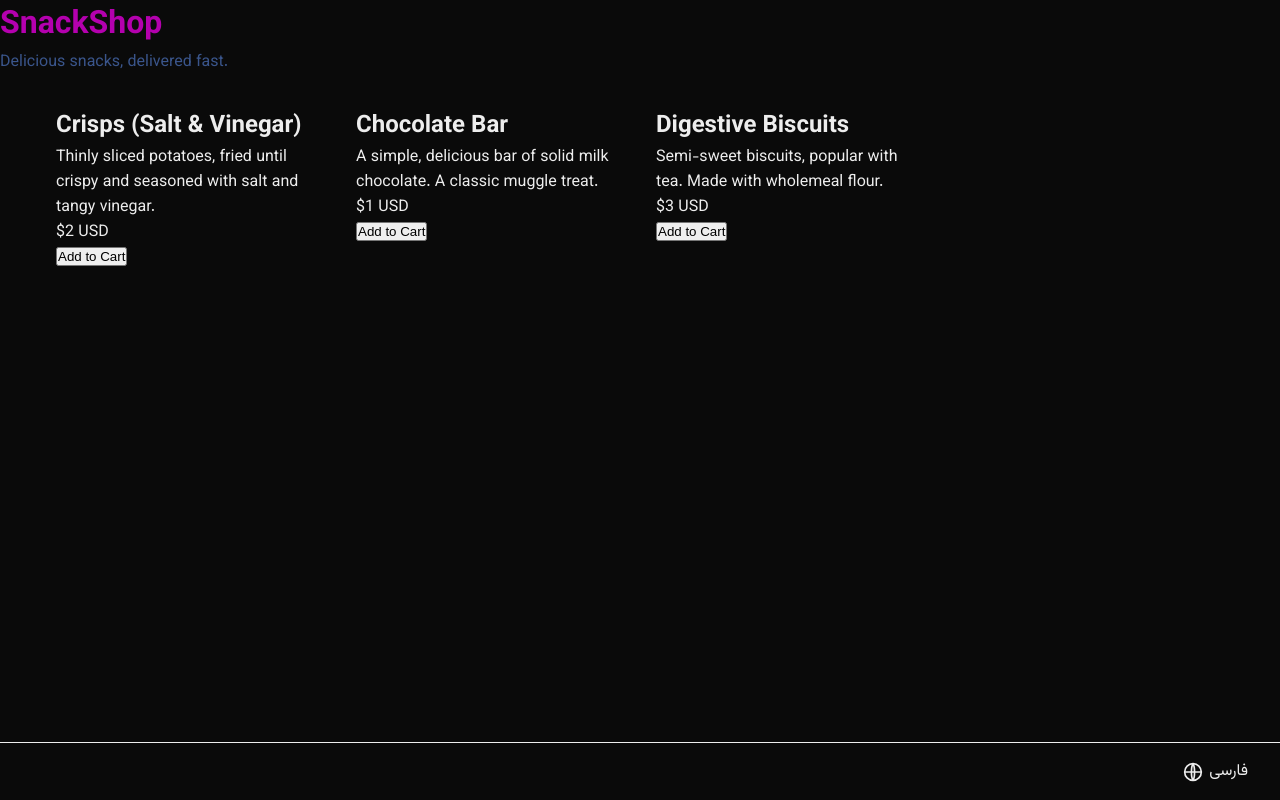
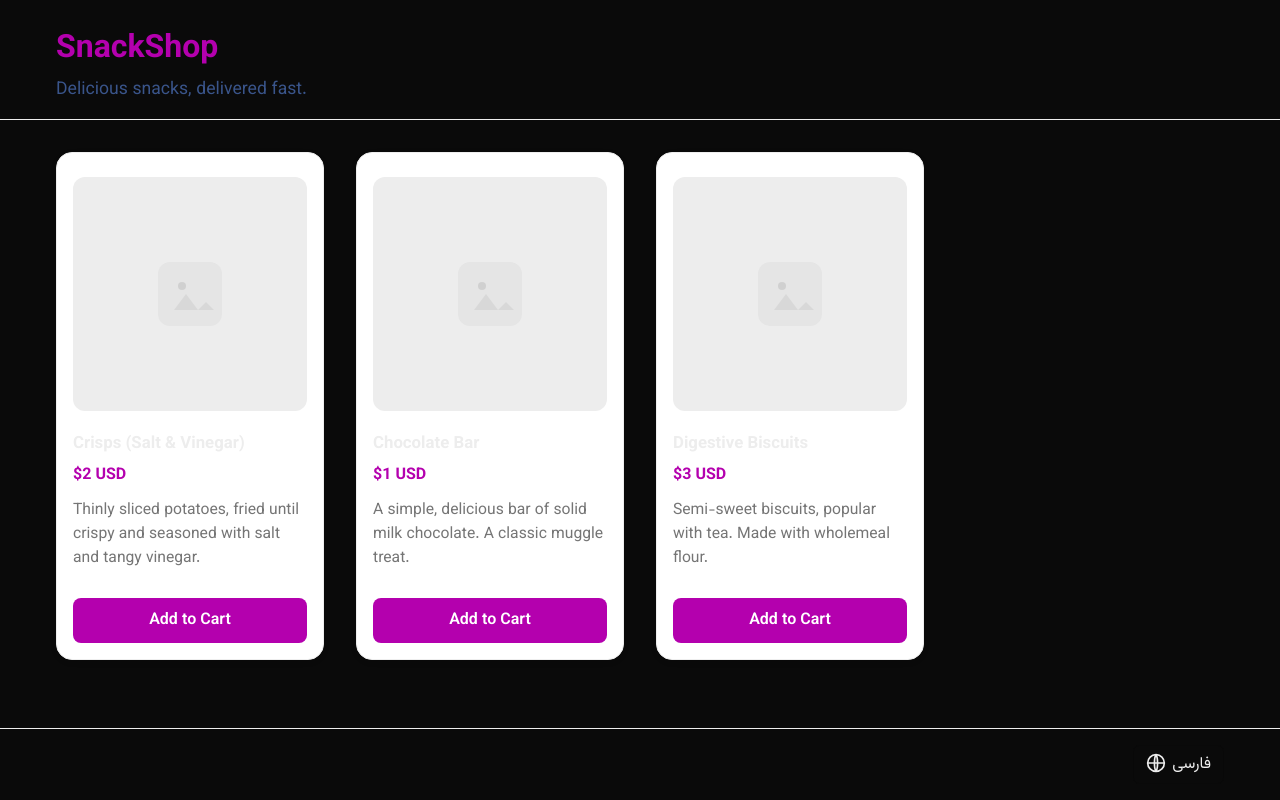
Before and after one commit to b-amir/snack-shop, a Next.js app: page /en in a window 1280 px wide. Built offline with nearby package versions, Linux system fonts and the light colour scheme.

Commit message:
style: Refactor to CSS Modules and enhance UI

```diff
--- /dev/null
+++ b/src/app/[locale]/layout.module.css
@@ -0,0 +1,87 @@
+.body {
+  font-family: var(--font-vazirmatn), "Segoe UI", "Tahoma", "Geneva", "Arial",
+    "sans-serif";
+  min-height: 100vh;
+  display: flex;
+  flex-direction: column;
+}
+
+.mainContainer {
+  flex: 1;
+  width: 100%;
+}
+
+.header {
+  width: 100%;
+  border-bottom: 1px solid #eee;
+  background: var(--background);
+  display: flex;
+  justify-content: center;
+}
+
+.headerContent {
+  width: 100%;
+  max-width: 1200px;
+  padding: 1rem 16px 0 16px;
+  display: flex;
+  flex-direction: column;
+}
+
+.headerContentRtl {
+  align-items: flex-start;
+}
+
+.title {
+  margin: 8px 0 0 0;
+  font-size: 2rem;
+  color: var(--color-primary);
+}
+
+.subtitle {
+  margin: 2px 0 16px 0;
+  color: var(--color-accent);
+  font-size: 1.1rem;
+}
+
+.footer {
+  width: 100%;
+  display: flex;
+  justify-content: center;
+  align-items: center;
+  padding: 1rem 0;
+  box-sizing: border-box;
+  background: var(--background);
+  border-top: 1px solid #eee;
+  z-index: 100;
+}
+
+.footerContent {
+  max-width: 1200px;
+  width: 100%;
+  display: flex;
+  padding: 0 16px;
+}
+
+.languageSwitcher {
+  display: flex;
+  align-items: center;
+  gap: 6px;
+  margin-left: auto;
+  padding: 6px 12px;
+  border: 1px solid rgba(0, 0, 0, 0.1);
+  border-radius: 6px;
+  transition: border-color 0.2s ease-in-out;
+  text-decoration: none;
+  color: inherit;
+}
+
+.languageSwitcher:hover {
+  border-color: rgba(0, 0, 0, 0.3);
+  box-shadow: 0 1px 2px rgba(0, 0, 0, 0.05);
+}
+
+.languageSwitcher svg {
+  display: inline-block;
+  vertical-align: middle;
+  margin-bottom: 3px;
+}
--- a/src/app/[locale]/layout.tsx
+++ b/src/app/[locale]/layout.tsx
@@ -3,7 +3,8 @@ import { Vazirmatn } from "next/font/google";
 import "../globals.css";
 import QueryProvider from "../components/QueryProvider";
 import { getMessages } from "next-intl/server";
-import { NextIntlClientProvider } from "next-intl";
+import { NextIntlClientProvider, useTranslations } from "next-intl";
+import styles from "./layout.module.css";
 
 const vazirmatn = Vazirmatn({
   subsets: ["latin", "arabic"],
@@ -21,7 +22,7 @@ function LanguageSwitcher({ locale }: { locale: string }) {
   return (
     <a
       href={`/${otherLocale}`}
-      style={{ display: "flex", alignItems: "center", gap: 6 }}
+      className={styles.languageSwitcher}
       aria-label="Change language"
     >
       <svg
@@ -30,7 +31,6 @@ function LanguageSwitcher({ locale }: { locale: string }) {
         height="20"
         fill="none"
         viewBox="0 0 24 24"
-        style={{ display: "inline-block", verticalAlign: "middle" }}
       >
         <circle
           cx="12"
@@ -54,25 +54,28 @@ function LanguageSwitcher({ locale }: { locale: string }) {
 
 function Footer({ locale }: { locale: string }) {
   return (
-    <footer
-      style={{
-        width: "100%",
-        display: "flex",
-        justifyContent: "flex-end",
-        alignItems: "center",
-        padding: "1rem 2rem",
-        boxSizing: "border-box",
-        position: "fixed",
-        bottom: 0,
-        right: 0,
-        left: 0,
-        background: "var(--background)",
-        borderTop: "1px solid #eee",
-        zIndex: 100,
-      }}
-    >
-      <LanguageSwitcher locale={locale} />
+    <footer className={styles.footer}>
+      <div className={styles.footerContent}>
+        <LanguageSwitcher locale={locale} />
+      </div>
     </footer>
+  );
+}
+
+function Header({ locale }: { locale: string }) {
+  const t = useTranslations();
+  const isRTL = locale === "fa";
+  const headerContentClass = `${styles.headerContent} ${
+    isRTL ? styles.headerContentRtl : styles.headerContentLtr
+  }`;
+
+  return (
+    <header className={styles.header}>
+      <div className={headerContentClass}>
+        <h1 className={styles.title}>{t("header")}</h1>
+        <p className={styles.subtitle}>{t("subheader")}</p>
+      </div>
+    </header>
   );
 }
 
@@ -90,16 +93,12 @@ export default async function RootLayout({
       dir={locale === "fa" ? "rtl" : "ltr"}
       className={vazirmatn.variable}
     >
-      <body
-        style={{
-          fontFamily:
-            'Vazirmatn, "Segoe UI", "Tahoma", "Geneva", "Arial", "sans-serif"',
-          minHeight: "100vh",
-          paddingBottom: "60px", // space for footer
-        }}
-      >
+      <body className={styles.body}>
         <NextIntlClientProvider messages={messages}>
-          <QueryProvider>{children}</QueryProvider>
+          <Header locale={locale} />
+          <div className={`container ${styles.mainContainer}`}>
+            <QueryProvider>{children}</QueryProvider>
+          </div>
           <Footer locale={locale} />
         </NextIntlClientProvider>
       </body>
--- a/src/app/[locale]/page.module.css
+++ b/src/app/[locale]/page.module.css
@@ -170,3 +170,35 @@ a.secondary {
 .subtitle {
   color: var(--color-accent);
 }
+
+.container {
+  width: 100%;
+  max-width: 1200px;
+  margin: 0 auto;
+  padding: 0 16px;
+  display: flex;
+  flex-direction: column;
+  align-items: center;
+}
+
+.hero {
+  width: 100%;
+  text-align: center;
+  margin-bottom: 32px;
+}
+
+@media (max-width: 1280px) {
+  .container {
+    max-width: 100vw;
+    padding: 0 8px;
+  }
+}
+
+@media (max-width: 600px) {
+  .container {
+    padding: 0 4px;
+  }
+  .hero {
+    margin-bottom: 20px;
+  }
+}
--- a/src/app/[locale]/page.tsx
+++ b/src/app/[locale]/page.tsx
@@ -1,15 +1,9 @@
 import { ProductList } from "../components/products/ProductList";
 import styles from "./page.module.css";
-import { useTranslations } from "next-intl";
 
 export default function Home() {
-  const t = useTranslations();
   return (
     <div className={styles.container}>
-      <div className={styles.hero}>
-        <h1 className={styles.title}>{t("header")}</h1>
-        <p className={styles.subtitle}>{t("subheader")}</p>
-      </div>
       <ProductList />
     </div>
   );
--- a/src/app/components/products/ProductCard.tsx
+++ b/src/app/components/products/ProductCard.tsx
@@ -1,5 +1,6 @@
 import { Product, SupportedLocale } from "@/types/product";
 import { useTranslations } from "next-intl";
+import styles from "./ProductList.module.css";
 
 interface ProductCardProps {
   product: Product;
@@ -14,13 +15,32 @@ export function ProductCard({ product, locale }: ProductCardProps) {
       : product.price[locale];
   const currency = product.currency[locale];
   return (
-    <div className="product-card">
-      <h2>{product.name[locale]}</h2>
-      <p>{product.description[locale]}</p>
-      <p>
-        {locale === "fa" ? `${price} ${currency}` : `$${price} ${currency}`}
-      </p>
-      <button>{t("addToCart")}</button>
+    <div className={styles.productCard}>
+      <div className={styles.productImagePlaceholder}>
+        <svg
+          width="64"
+          height="64"
+          viewBox="0 0 64 64"
+          fill="none"
+          xmlns="http://www.w3.org/2000/svg"
+        >
+          <rect width="64" height="64" rx="12" fill="#e5e5e5" />
+          <g opacity="0.5">
+            <polygon points="16,48 28,32 40,48 48,40 56,48" fill="#cccccc" />
+            <circle cx="24" cy="24" r="4" fill="#bdbdbd" />
+          </g>
+        </svg>
+      </div>
+      <div className={styles.productInfo}>
+        <div className={styles.productTitle}>{product.name[locale]}</div>
+        <div className={styles.productPrice}>
+          {locale === "fa" ? `${price} ${currency}` : `$${price} ${currency}`}
+        </div>
+        <div className={styles.productDescription}>
+          {product.description[locale]}
+        </div>
+      </div>
+      <button className={styles.addToCartButton}>{t("addToCart")}</button>
     </div>
   );
 }
--- a/src/app/components/products/ProductList.module.css
+++ b/src/app/components/products/ProductList.module.css
@@ -7,7 +7,7 @@
 
 .grid {
   display: grid;
-  grid-template-columns: repeat(auto-fill, minmax(250px, 1fr));
+  grid-template-columns: repeat(4, 1fr);
   gap: 2rem;
   margin-bottom: 2rem;
 }
@@ -69,19 +69,92 @@
   border-radius: 0.5rem;
 }
 
-@media (max-width: 768px) {
+.productCard {
+  background: #fff;
+  border: 1px solid #eee;
+  border-radius: 16px;
+  box-shadow: 0 2px 8px rgba(33, 33, 33, 0.04);
+  padding: 24px 16px 16px 16px;
+  display: flex;
+  flex-direction: column;
+  align-items: stretch;
+  min-width: 260px;
+  max-width: 340px;
+  margin: 0 auto;
+}
+
+.productImagePlaceholder {
+  width: 100%;
+  aspect-ratio: 1/1;
+  background: #ededed;
+  border-radius: 12px;
+  display: flex;
+  align-items: center;
+  justify-content: center;
+  margin-bottom: 20px;
+}
+
+.productInfo {
+  flex: 1;
+  display: flex;
+  flex-direction: column;
+  gap: 4px;
+  margin-bottom: 16px;
+}
+
+.productTitle {
+  font-weight: 700;
+  font-size: 1.05rem;
+  color: var(--color-text);
+  margin-bottom: 2px;
+}
+
+.productPrice {
+  font-weight: 700;
+  font-size: 1rem;
+  color: var(--color-primary);
+  margin-bottom: 6px;
+}
+
+.productDescription {
+  color: #757575;
+  font-size: 0.98rem;
+  margin-bottom: 0;
+}
+
+.addToCartButton {
+  margin-top: 12px;
+  background: var(--color-primary);
+  color: #fff;
+  border: none;
+  border-radius: 8px;
+  padding: 10px 0;
+  font-weight: 600;
+  font-size: 1rem;
+  cursor: pointer;
+  transition: background 0.2s;
+}
+.addToCartButton:hover {
+  background: #9300a2;
+}
+
+@media (max-width: 1200px) {
   .grid {
-    grid-template-columns: repeat(auto-fill, minmax(200px, 1fr));
-    gap: 1.5rem;
+    grid-template-columns: repeat(3, 1fr);
   }
 }
 
-@media (max-width: 480px) {
+@media (max-width: 900px) {
+  .grid {
+    grid-template-columns: repeat(2, 1fr);
+  }
+}
+
+@media (max-width: 600px) {
   .grid {
     grid-template-columns: 1fr;
     gap: 1rem;
   }
-
   .container {
     padding: 1rem;
   }
--- a/src/app/globals.css
+++ b/src/app/globals.css
@@ -2,10 +2,10 @@
   --background: #ffffff;
   --foreground: #171717;
 
-  --color-primary: #b400ae; /* Main purple */
-  --color-accent: #3a558b; /* Accent blue */
-  --color-text: #212121; /* Main text */
-  --color-bg: #fff; /* Main background */
+  --color-primary: #b400ae;
+  --color-accent: #3a558b;
+  --color-text: #212121;
+  --color-bg: #fff;
 
   --color-error-bg: #fdeaee;
   --color-error-text: #b00020;
@@ -59,3 +59,11 @@ html {
     Arial, sans-serif;
   text-align: start;
 }
+
+button,
+input,
+select,
+textarea {
+  font-family: var(--font-vazirmatn), Vazirmatn, "Segoe UI", Tahoma, Geneva,
+    Arial, sans-serif;
+}
```
